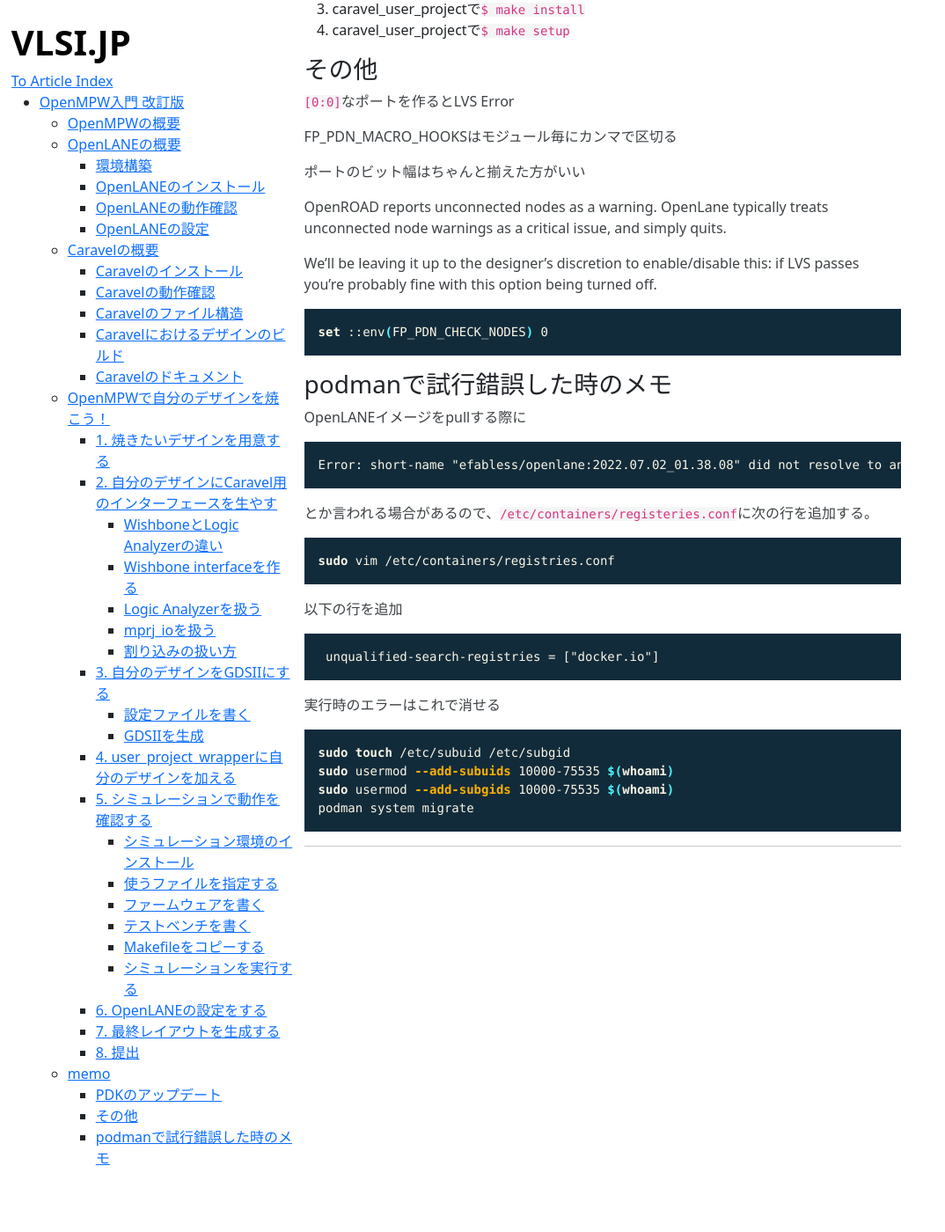
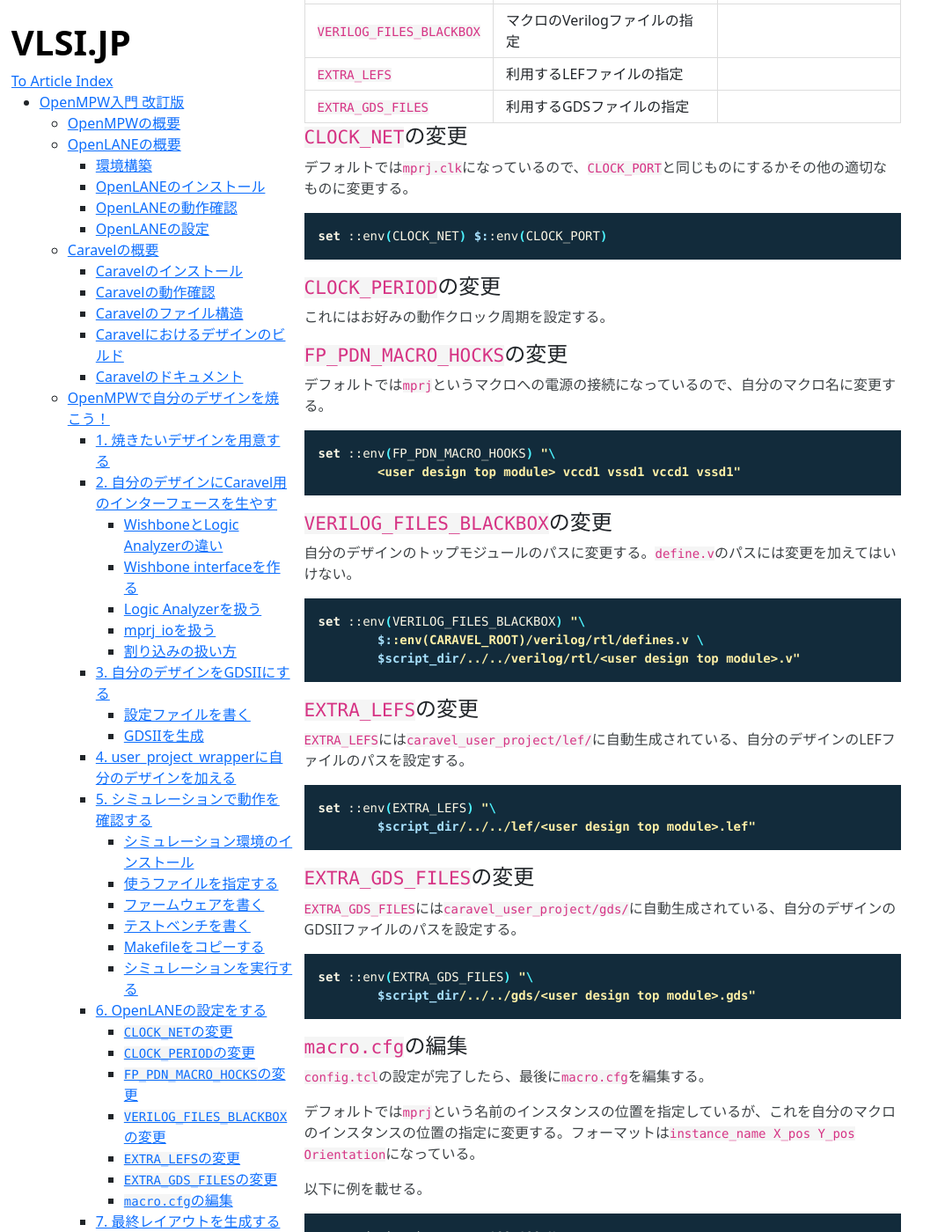
Before and after one commit to Cra2yPierr0t/Cra2yPierr0t.github.io, a Jekyll site: the page built from OpenMPW.md, in a window 1280 px wide and 1400 px high, scrolled down 22430 px. Shown: the whole window at 88% size, without its empty margins (0-1074 px from the left). Built offline with Jekyll 4.4.1, drawn with Linux system fonts in a browser that asks for light colours; some of the changed text lies outside the part shown.

Commit message:
add wrapper

````diff
--- a/OpenMPW.md
+++ b/OpenMPW.md
@@ -764,9 +764,89 @@
 ### 6. OpenLANEの設定をする
 
 作成したデザインのデバッグが完了したら、ラッパーをビルドする準備に移る。
+まずは`user_project_wrapper`の`config.tcl`を編集する。
+
+`config.tcl`で変更すべき変数は以下の通り。
+
+| 変数名                   | 働き                     | 備考 |
+| ------------------------ | ------------------------ | ---- |
+| `CLOCK_NET` | 謎  | `CLOCK_PORT`と同じでよい |
+| `CLOCK_PERIOD`      | クロック周期を指定           | ナノ秒単位 |
+| `FP_PDN_MACRO_HOOKS`     | マクロへの電源接続の明示 |      |
+| `VERILOG_FILES_BLACKBOX` | マクロのVerilogファイルの指定 |      |
+| `EXTRA_LEFS`             | 利用するLEFファイルの指定 |      |
+| `EXTRA_GDS_FILES`        | 利用するGDSファイルの指定 |  |
+
+#### `CLOCK_NET`の変更
+デフォルトでは`mprj.clk`になっているので、`CLOCK_PORT`と同じものにするかその他の適切なものに変更する。
+
+```bash
+set ::env(CLOCK_NET) $::env(CLOCK_PORT)
+```
+
+#### `CLOCK_PERIOD`の変更
+これにはお好みの動作クロック周期を設定する。
+
+#### `FP_PDN_MACRO_HOCKS`の変更
+デフォルトでは`mprj`というマクロへの電源の接続になっているので、自分のマクロ名に変更する。
+```bash
+set ::env(FP_PDN_MACRO_HOOKS) "\
+	<user design top module> vccd1 vssd1 vccd1 vssd1"
+```
+
+#### `VERILOG_FILES_BLACKBOX`の変更
+
+自分のデザインのトップモジュールのパスに変更する。`define.v`のパスには変更を加えてはいけない。
+```bash
+set ::env(VERILOG_FILES_BLACKBOX) "\
+	$::env(CARAVEL_ROOT)/verilog/rtl/defines.v \
+	$script_dir/../../verilog/rtl/<user design top module>.v"
+```
+
+#### `EXTRA_LEFS`の変更
+`EXTRA_LEFS`には`caravel_user_project/lef/`に自動生成されている、自分のデザインのLEFファイルのパスを設定する。
+```bash
+set ::env(EXTRA_LEFS) "\
+	$script_dir/../../lef/<user design top module>.lef"
+```
+
+#### `EXTRA_GDS_FILES`の変更
+`EXTRA_GDS_FILES`には`caravel_user_project/gds/`に自動生成されている、自分のデザインのGDSIIファイルのパスを設定する。
+```bash
+set ::env(EXTRA_GDS_FILES) "\
+	$script_dir/../../gds/<user design top module>.gds"
+```
+
+#### `macro.cfg`の編集
+
+`config.tcl`の設定が完了したら、最後に`macro.cfg`を編集する。
+
+デフォルトでは`mprj`という名前のインスタンスの位置を指定しているが、これを自分のマクロのインスタンスの位置の指定に変更する。フォーマットは`instance_name X_pos Y_pos Orientation`になっている。
+
+以下に例を載せる。
+```bash
+<user design instance> 100 100 N
+```
+
+この`macro.cfg`には複数のインスタンスの位置を指定することが出来る。
+
+
+以上の設定が完了したら、最後にラッパーのビルドを行う。
 
 ### 7. 最終レイアウトを生成する
-### 8. 提出
+`caravel_user_project/`で以下のコマンドを実行することで、ラッパーのビルドが開始される。
+
+```bash
+make user_project_wrapper
+```
+
+これが成功した時、`gds/`には`user_project_wrapper.gds`が生成されている事だろう。
+
+**おめでとう！** これであなたのデザインは完成しました！あとはEfablessの指示に従ってリポジトリを登録するだけです。抽選に当たる事を願いましょう！
+
+自分のリポジトリをここに提出しましょう。
+[https://efabless.com/open_shuttle_program](https://efabless.com/open_shuttle_program)
+
 
 ## memo
 
````
